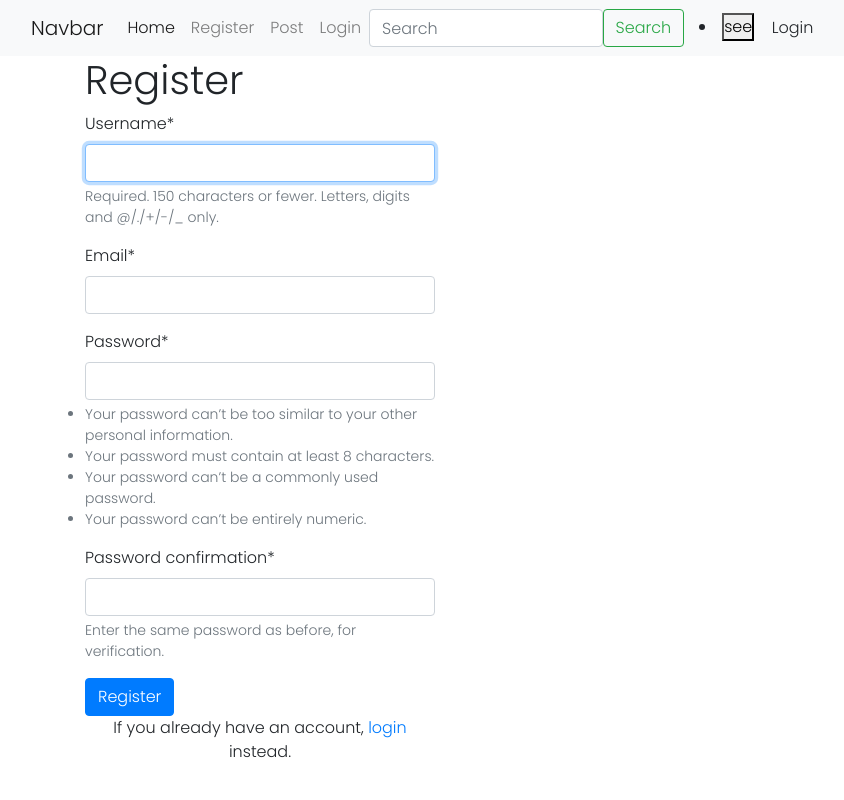
After one commit to cheeks-cloud/insta-view, a Django app: page /register/ in a window 1280 px wide. The commit adds this page. Shown: the whole page, without its empty margins (0-844 px from the left). Run offline with Django 4.2, Linux system fonts and the light colour scheme; some libraries are stand-ins or nearby versions.

Commit message:
adding login and registration fix

```diff
--- a/gallery/forms.py
+++ b/gallery/forms.py
@@ -1,5 +1,22 @@
 from django import forms
 from .models import Image,Profile
+from django.contrib.auth.forms import UserCreationForm
+from django.contrib.auth.models import User
+
+class NewUserForm(UserCreationForm):
+	email = forms.EmailField(required=True)
+
+	class Meta:
+		model = User
+		fields = ("username", "email", "password1", "password2")
+
+	def save(self, commit=True):
+		user = super(NewUserForm, self).save(commit=False)
+		user.email = self.cleaned_data['email']
+		if commit:
+			user.save()
+		return user
+
 
 class ImageForm(forms.ModelForm):
       class Meta:
--- a/gallery/templates/navbar.html
+++ b/gallery/templates/navbar.html
@@ -10,7 +10,7 @@
           <a class="nav-link active" aria-current="page" href="#">Home</a>
         </li>
         <li class="nav-item">
-          <a class="nav-link" href="#">Register</a>
+          <a class="nav-link" href="{% url 'register'%}">Register</a>
         </li>
         <li class="nav-item">
           <a class="nav-link" href="{%url 'new-image'%}">Post</a>
--- /dev/null
+++ b/gallery/templates/registration_form.html
@@ -0,0 +1,23 @@
+{%extends 'django_registration/base.html'%}
+{%load bootstrap4 %}
+
+
+{%block content%}
+{% load crispy_forms_tags %}
+<div class="container">
+    <div class="row">
+        <div class="col-md-4">
+            <h1>Register</h1>
+                <form method="POST">
+                    {% csrf_token %}
+                    {{ register_form|crispy }}
+                    <button class="btn btn-primary" type="submit">Register</button>
+                </form>
+                <p class="text-center">If you already have an account,
+                    <a href="{% url 'login' %}">login</a> instead.</p>
+        </div>
+    </div>
+</div>
+
+
+{%endblock%}
--- a/gallery/urls.py
+++ b/gallery/urls.py
@@ -6,8 +6,9 @@ from django.conf.urls.static import static
 urlpatterns= [
     path('',views.photos,name = 'photos'),
     path('add/',views.new_photo,name = 'new-image'),
-    path('login/',views.login,name = 'login'),
-    path('search/',views.search_results,name = 'search')
+    path('login/',views.login_request,name = 'login'),
+    path('search/',views.search_results,name = 'search'),
+    path('register/',views.register_request,name = 'register')
 ]
 
 if settings.DEBUG:
--- a/gallery/views.py
+++ b/gallery/views.py
@@ -1,7 +1,10 @@
 from django.shortcuts import render,redirect
 from .models import Image,Profile
 from django.contrib.auth.decorators import login_required
-from .forms import ImageForm
+from .forms import ImageForm,NewUserForm
+from django.contrib.auth import login,authenticate
+from django.contrib import messages
+from django.contrib.auth.forms import AuthenticationForm
 # Create your views here.
 # def welcome(request):
 
@@ -11,10 +14,36 @@ def photos(request):
   images = Image.objects.all()
   return render( request, "photos.html", {'images': images})
 
+def register_request(request):
+  if request.method == "POST":
+        form = NewUserForm(request.POST)
+        if form.is_valid():
+          user = form.save()
+          login(request, user)
+          messages.success(request, "Registration successful." )
+        return redirect('photos.html')
+  messages.error(request, "Unsuccessful registration. Invalid information.")
+  form = NewUserForm()
+  return render (request=request, template_name="registration_form.html", context={"register_form":form})
 
 
-def login(request):
-  return render( request, "django_registration/login.html")
+def login_request(request):
+  if request.method == "POST":
+      form = AuthenticationForm(request, data=request.POST)
+      if form.is_valid():
+          username = form.cleaned_data.get('username')
+          password = form.cleaned_data.get('password')
+          user = authenticate(username=username, password=password)
+          if user is not None:
+            login(request, user)
+            messages.info(request, f"You are now logged in as {username}.")
+            return redirect("profile.html")
+          else:
+            messages.error(request,"Invalid username or password.")
+      else:
+          messages.error(request,"Invalid username or password.")
+  form = AuthenticationForm()
+  return render(request=request, template_name="django_registration/login.html", context={"login_form":form})
 
 
 @login_required(login_url='/accounts/login/')
--- a/insta/settings.py
+++ b/insta/settings.py
@@ -21,8 +21,11 @@ INSTALLED_APPS = [
     'django.contrib.messages',
     'django.contrib.staticfiles',
     'gallery.apps.GalleryConfig',
-    'bootstrap4'
+    'bootstrap4',
+    'crispy_forms'
 ]
+CRISPY_TEMPLATE_PACK = 'bootstrap4'
+
 
 MIDDLEWARE = [
     'django.middleware.security.SecurityMiddleware',
--- a/insta/urls.py
+++ b/insta/urls.py
@@ -4,5 +4,4 @@ from django.urls import path,include
 urlpatterns = [
     path('admin/', admin.site.urls),
     path('',include('gallery.urls')),
-    path('accounts/', include('django_registration.backends.one_step.urls')),
 ]
--- a/requirements.txt
+++ b/requirements.txt
@@ -4,9 +4,10 @@ beautifulsoup4==4.11.1
 confusable-homoglyphs==3.2.0
 Django==4.0.5
 django-bootstrap4==22.1
-django-registration==3.3
+django-registration==2.4.1
 Pillow==9.1.1
 psycopg2==2.9.3
 Pygments==2.12.0
+pytz==2022.1
 soupsieve==2.3.2.post1
 sqlparse==0.4.2
```
Also changed, not shown: gallery/templates/django_registration/login.html (+12 -31 lines), gallery/templates/django_registration/registration_form.html (deleted, +0 -40 lines), gallery/templates/search.html (+3 -12 lines).
